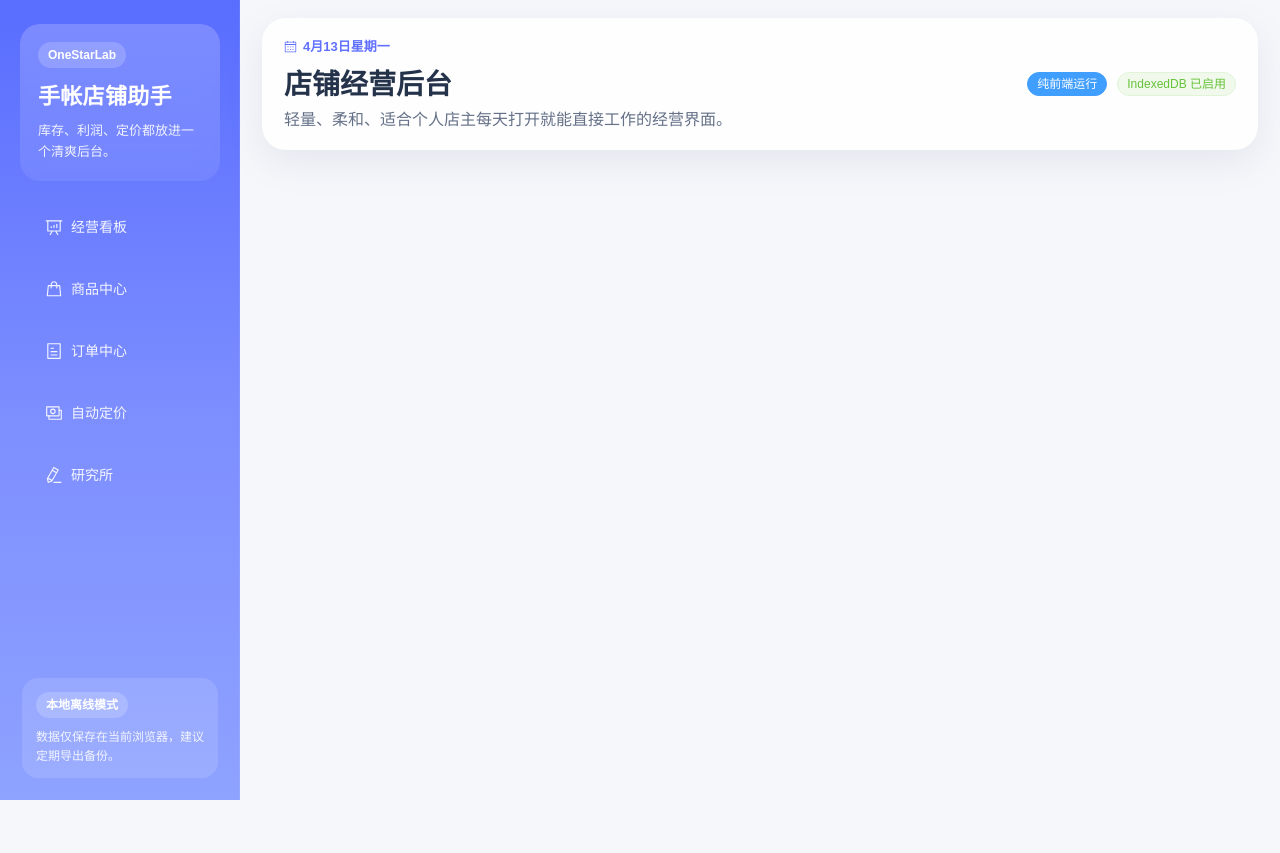
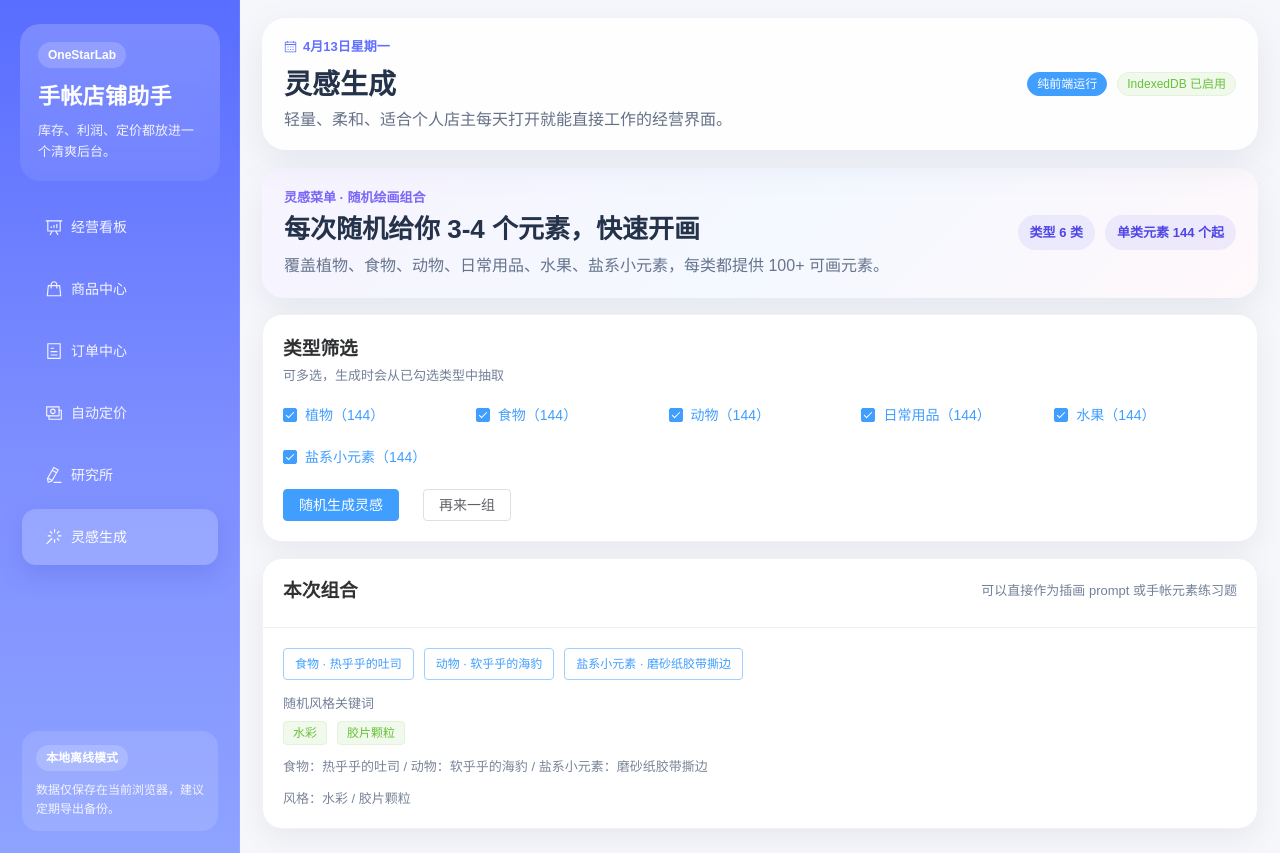
Before and after one commit to jwxhhxx/oneStarLab, a Vue app: page /inspiration in a window 1280 px wide. Before the commit the page ends 800 px from the top, so only its background shows below. Built offline with nearby package versions, Linux system fonts and the light colour scheme.

Commit message:
feat: add random drawing inspiration generator page

```diff
--- a/src/App.vue
+++ b/src/App.vue
@@ -1,5 +1,5 @@
 <script setup lang="ts">
-import { Calendar, DataAnalysis, EditPen, Goods, Money, Tickets } from '@element-plus/icons-vue';
+import { Calendar, DataAnalysis, EditPen, Goods, MagicStick, Money, Tickets } from '@element-plus/icons-vue';
 import { computed } from 'vue';
 import { useRoute } from 'vue-router';
 
@@ -11,6 +11,7 @@ const menus = [
   { path: '/orders', label: '订单中心', icon: Tickets },
   { path: '/pricing', label: '自动定价', icon: Money },
   { path: '/lab', label: '研究所', icon: EditPen },
+  { path: '/inspiration', label: '灵感生成', icon: MagicStick },
 ];
 
 const pageTitle = computed(() => String(route.meta.title ?? '店铺经营后台'));
--- a/src/router/index.ts
+++ b/src/router/index.ts
@@ -33,6 +33,12 @@ const router = createRouter({
       component: () => import('@/views/LabView.vue'),
       meta: { title: '研究所' },
     },
+    {
+      path: '/inspiration',
+      name: 'inspiration',
+      component: () => import('@/views/InspirationView.vue'),
+      meta: { title: '灵感生成' },
+    },
   ],
 });
 
--- /dev/null
+++ b/src/views/InspirationView.vue
@@ -0,0 +1,252 @@
+<script setup lang="ts">
+import { computed, ref } from 'vue';
+import { ElMessage } from 'element-plus';
+
+type CategoryKey = '植物' | '食物' | '动物' | '日常用品' | '水果' | '盐系小元素';
+
+interface InspirationItem {
+  category: CategoryKey;
+  element: string;
+}
+
+interface CategoryConfig {
+  label: CategoryKey;
+  prefixes: string[];
+  nouns: string[];
+}
+
+function buildPool(config: CategoryConfig) {
+  const pool = new Set<string>();
+
+  config.prefixes.forEach((prefix) => {
+    config.nouns.forEach((noun) => {
+      pool.add(`${prefix}${noun}`);
+    });
+  });
+
+  return Array.from(pool);
+}
+
+function pickOne<T>(items: T[]): T {
+  return items[Math.floor(Math.random() * items.length)];
+}
+
+function shuffle<T>(items: T[]) {
+  const copied = [...items];
+  for (let i = copied.length - 1; i > 0; i -= 1) {
+    const j = Math.floor(Math.random() * (i + 1));
+    [copied[i], copied[j]] = [copied[j], copied[i]];
+  }
+  return copied;
+}
+
+const categoryConfigs: CategoryConfig[] = [
+  {
+    label: '植物',
+    prefixes: ['小', '迷你', '圆润', '细叶', '垂坠', '水培', '陶盆', '窗边', '晨露', '风干', '线稿', '简笔'],
+    nouns: ['多肉', '仙人掌', '薄荷', '薰衣草', '雏菊', '向日葵', '银杏叶', '尤加利', '龟背竹', '小麦穗', '绣球花', '常春藤'],
+  },
+  {
+    label: '食物',
+    prefixes: ['热乎乎的', '刚出炉的', '奶香', '焦糖', '脆皮', '手作', '便当里的', '早餐风', '轻食风', '小份', '日常', '复古'],
+    nouns: ['吐司', '可颂', '饭团', '蛋包饭', '布丁', '铜锣烧', '曲奇', '三明治', '拉面', '煎蛋', '松饼', '小蛋糕'],
+  },
+  {
+    label: '动物',
+    prefixes: ['圆脸', '眯眼', '打盹的', '抱枕般的', '软乎乎的', '趴着的', '探头的', '歪头', '背影', '小短腿', '手绘感', '涂鸦风'],
+    nouns: ['橘猫', '柯基', '兔子', '仓鼠', '刺猬', '柴犬', '小熊', '小鹿', '企鹅', '海豹', '猫头鹰', '羊驼'],
+  },
+  {
+    label: '日常用品',
+    prefixes: ['桌面上的', '透明', '磨砂', '复古', '便携', '折叠', '迷你', '手账用', '奶油色', '木质', '软边', '圆角'],
+    nouns: ['马克杯', '台灯', '胶带台', '剪刀', '订书机', '便签夹', '闹钟', '相机', '雨伞', '帆布包', '钥匙扣', '笔筒'],
+  },
+  {
+    label: '水果',
+    prefixes: ['新鲜', '切开的', '带叶子', '透明感', '冰镇', '夏日', '软萌', '手绘', '颗粒感', '甜香', '小清新', '果园里'],
+    nouns: ['草莓', '蓝莓', '葡萄', '樱桃', '苹果', '梨', '橙子', '柠檬', '桃子', '无花果', '西瓜', '猕猴桃'],
+  },
+  {
+    label: '盐系小元素',
+    prefixes: ['雾灰', '奶白', '亚麻', '磨砂', '手写', '胶片感', '留白', '浅卡其', '旧纸感', '静物感', '低饱和', '柔光'],
+    nouns: ['便签角', '纸胶带撕边', '回形针', '票据', '邮戳', '小星点', '网格纸', '折角纸片', '标签条', '线框', '印章', '半透明贴纸'],
+  },
+];
+
+const categoryPools = categoryConfigs.map((config) => ({
+  label: config.label,
+  pool: buildPool(config),
+}));
+
+const selectedCategories = ref<CategoryKey[]>(categoryConfigs.map((item) => item.label));
+const inspirationItems = ref<InspirationItem[]>([]);
+const styleKeywords = ref<string[]>([]);
+
+const stylePool = [
+  '水彩',
+  '马克笔',
+  '扁平插画',
+  '贴纸风',
+  '蜡笔涂抹',
+  '色铅笔',
+  '轻复古',
+  '盐系低饱和',
+  '日杂封面感',
+  '手账拼贴',
+  '简笔线稿',
+  '治愈手绘',
+  '胶片颗粒',
+  '纸感纹理',
+  '留白构图',
+  'Q版圆润',
+  '暖调光影',
+  '冷灰调',
+  '奶油配色',
+  '极简图标化',
+];
+
+const categoryStats = computed(() =>
+  categoryPools.map((item) => ({
+    label: item.label,
+    count: item.pool.length,
+  })),
+);
+
+const inspirationText = computed(() => {
+  if (inspirationItems.value.length === 0) {
+    return '点击“随机生成灵感”获得 3-4 个元素组合。';
+  }
+
+  return inspirationItems.value.map((item) => `${item.category}：${item.element}`).join(' / ');
+});
+
+const styleText = computed(() =>
+  styleKeywords.value.length ? styleKeywords.value.join(' / ') : '暂未生成风格关键词',
+);
+
+function generateInspiration() {
+  if (selectedCategories.value.length === 0) {
+    ElMessage.warning('请至少选择一个元素类型');
+    return;
+  }
+
+  const count = Math.random() > 0.5 ? 4 : 3;
+  const categoryOrder = shuffle(selectedCategories.value);
+
+  const finalCategories: CategoryKey[] = [];
+  for (let i = 0; i < count; i += 1) {
+    finalCategories.push(categoryOrder[i % categoryOrder.length]);
+  }
+
+  inspirationItems.value = finalCategories.map((category) => {
+    const found = categoryPools.find((item) => item.label === category)!;
+    return {
+      category,
+      element: pickOne(found.pool),
+    };
+  });
+
+  const styleCount = Math.random() > 0.5 ? 3 : 2;
+  styleKeywords.value = shuffle(stylePool).slice(0, styleCount);
+}
+
+function regenerate() {
+  generateInspiration();
+}
+
+generateInspiration();
+</script>
+
+<template>
+  <div class="page-stack">
+    <section class="page-hero page-hero--violet">
+      <div>
+        <div class="hero-kicker">灵感菜单 · 随机绘画组合</div>
+        <h2 class="hero-title">每次随机给你 3-4 个元素，快速开画</h2>
+        <p class="hero-description">覆盖植物、食物、动物、日常用品、水果、盐系小元素，每类都提供 100+ 可画元素。</p>
+      </div>
+      <div class="hero-badges">
+        <span class="hero-badge">类型 {{ categoryPools.length }} 类</span>
+        <span class="hero-badge">单类元素 144 个起</span>
+      </div>
+    </section>
+
+    <el-card class="section-card">
+      <div class="toolbar">
+        <div>
+          <h3>类型筛选</h3>
+          <span class="inline-tip">可多选，生成时会从已勾选类型中抽取</span>
+        </div>
+      </div>
+
+      <el-checkbox-group v-model="selectedCategories" class="type-list">
+        <el-checkbox v-for="item in categoryStats" :key="item.label" :label="item.label">
+          {{ item.label }}（{{ item.count }}）
+        </el-checkbox>
+      </el-checkbox-group>
+
+      <div class="actions-row">
+        <el-button type="primary" @click="generateInspiration">随机生成灵感</el-button>
+        <el-button @click="regenerate">再来一组</el-button>
+      </div>
+    </el-card>
+
+    <el-card class="section-card">
+      <template #header>
+        <div class="toolbar">
+          <h3>本次组合</h3>
+          <span class="inline-tip">可以直接作为插画 prompt 或手帐元素练习题</span>
+        </div>
+      </template>
+
+      <div class="result-pills">
+        <el-tag v-for="(item, idx) in inspirationItems" :key="`${item.category}-${idx}`" size="large" effect="plain" class="result-pill">
+          {{ item.category }} · {{ item.element }}
+        </el-tag>
+      </div>
+
+      <div class="style-block">
+        <div class="inline-tip">随机风格关键词</div>
+        <div class="result-pills">
+          <el-tag v-for="keyword in styleKeywords" :key="keyword" type="success" effect="light" class="result-pill">
+            {{ keyword }}
+          </el-tag>
+        </div>
+      </div>
+
+      <div class="dialog-tip">{{ inspirationText }}</div>
+      <div class="dialog-tip">风格：{{ styleText }}</div>
+    </el-card>
+  </div>
+</template>
+
+<style scoped>
+.type-list {
+  display: grid;
+  grid-template-columns: repeat(auto-fit, minmax(170px, 1fr));
+  gap: 10px;
+  margin-top: 10px;
+}
+
+.actions-row {
+  display: flex;
+  gap: 12px;
+  margin-top: 16px;
+}
+
+.result-pills {
+  display: flex;
+  flex-wrap: wrap;
+  gap: 10px;
+}
+
+.result-pill {
+  margin: 0;
+}
+
+.style-block {
+  margin-top: 14px;
+  display: grid;
+  gap: 8px;
+}
+</style>
```
